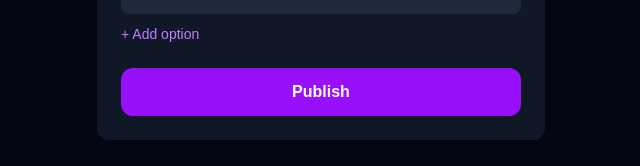
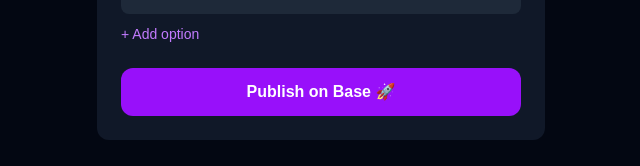
Before and after one commit to Dnyelfy/farcaster-poll, a Next.js app: page / in a window 1280 px wide. Both pictures are taken after a click on the button "+ Create Poll". Shown: the part 462-628 px from the top of the page, without its empty margins (319-959 px from the left). Built offline with nearby package versions, Linux system fonts and the light colour scheme.

Commit message:
add on-chain poll

```diff
--- a/app/page.tsx
+++ b/app/page.tsx
@@ -1,15 +1,46 @@
 "use client";
 import { useState } from "react";
+
+const CONTRACT_ADDRESS = "0xb496Ee4aEF089eb519bEB77Ce4440caF50Cec651";
+
+const CONTRACT_ABI = [
+  {
+    "inputs": [
+      { "internalType": "string", "name": "_question", "type": "string" },
+      { "internalType": "string[]", "name": "_options", "type": "string[]" }
+    ],
+    "name": "createPoll",
+    "outputs": [],
+    "stateMutability": "nonpayable",
+    "type": "function"
+  },
+  {
+    "inputs": [
+      { "internalType": "uint256", "name": "_pollId", "type": "uint256" },
+      { "internalType": "uint256", "name": "_optionIndex", "type": "uint256" }
+    ],
+    "name": "vote",
+    "outputs": [],
+    "stateMutability": "nonpayable",
+    "type": "function"
+  }
+];
 
 export default function Home() {
   const [question, setQuestion] = useState("");
   const [options, setOptions] = useState(["", ""]);
   const [view, setView] = useState<"home" | "create">("home");
   const [wallet, setWallet] = useState<string | null>(null);
+  const [loading, setLoading] = useState(false);
+  const [txHash, setTxHash] = useState<string | null>(null);
 
   const connectWallet = async () => {
     if (typeof window !== "undefined" && (window as any).ethereum) {
       const accounts = await (window as any).ethereum.request({ method: "eth_requestAccounts" });
+      await (window as any).ethereum.request({
+        method: "wallet_switchEthereumChain",
+        params: [{ chainId: "0x2105" }],
+      });
       setWallet(accounts[0]);
     } else {
       alert("Please install MetaMask!");
@@ -26,6 +57,29 @@
     setOptions(updated);
   };
 
+  const publishPoll = async () => {
+    if (!wallet) { alert("Connect wallet first!"); return; }
+    if (!question || options.filter(o => o).length < 2) { alert("Fill question and at least 2 options!"); return; }
+
+    setLoading(true);
+    try {
+      const { ethers } = await import("ethers");
+      const provider = new (ethers as any).BrowserProvider((window as any).ethereum);
+      const signer = await provider.getSigner();
+      const contract = new (ethers as any).Contract(CONTRACT_ADDRESS, CONTRACT_ABI, signer);
+      const tx = await contract.createPoll(question, options.filter(o => o));
+      setTxHash(tx.hash);
+      await tx.wait();
+      alert("Poll published on Base! 🎉");
+      setView("home");
+      setQuestion("");
+      setOptions(["", ""]);
+    } catch (e: any) {
+      alert("Error: " + e.message);
+    }
+    setLoading(false);
+  };
+
   return (
     <main className="min-h-screen bg-gray-950 text-white flex flex-col items-center p-4 pt-12">
       <h1 className="text-3xl font-bold mb-1">🗳️ Farcaster Poll</h1>
@@ -37,10 +91,7 @@
             ✅ {wallet.slice(0, 6)}...{wallet.slice(-4)}
           </div>
         ) : (
-          <button
-            onClick={connectWallet}
-            className="bg-blue-600 hover:bg-blue-700 text-white font-bold py-2 px-6 rounded-xl"
-          >
+          <button onClick={connectWallet} className="bg-blue-600 hover:bg-blue-700 text-white font-bold py-2 px-6 rounded-xl">
             Connect Wallet
           </button>
         )}
@@ -48,18 +99,13 @@
 
       {view === "home" && (
         <div className="w-full max-w-md">
-          <button
-            onClick={() => setView("create")}
-            className="w-full bg-purple-600 hover:bg-purple-700 text-white font-bold py-3 px-6 rounded-xl mb-6"
-          >
+          <button onClick={() => setView("create")} className="w-full bg-purple-600 hover:bg-purple-700 text-white font-bold py-3 px-6 rounded-xl mb-6">
             + Create Poll
           </button>
           <div className="bg-gray-900 rounded-xl p-4 mb-4">
             <p className="font-semibold mb-3">What is the best feature of Base?</p>
             {["Cheap gas ⛽", "Speed ⚡", "Coinbase support 🏦", "Ecosystem 🌐"].map((opt, i) => (
-              <button key={i} className="w-full text-left bg-gray-800 hover:bg-gray-700 rounded-lg px-4 py-2 mb-2">
-                {opt}
-              </button>
+              <button key={i} className="w-full text-left bg-gray-800 hover:bg-gray-700 rounded-lg px-4 py-2 mb-2">{opt}</button>
             ))}
             <p className="text-gray-500 text-sm mt-2">24 votes • 2 hours left</p>
           </div>
@@ -77,20 +123,21 @@
             onChange={e => setQuestion(e.target.value)}
           />
           {options.map((opt, i) => (
-            <input
-              key={i}
-              className="w-full bg-gray-800 rounded-lg px-4 py-3 mb-2 outline-none"
-              placeholder={`Option ${i + 1}`}
-              value={opt}
-              onChange={e => updateOption(i, e.target.value)}
-            />
+            <input key={i} className="w-full bg-gray-800 rounded-lg px-4 py-3 mb-2 outline-none"
+              placeholder={`Option ${i + 1}`} value={opt} onChange={e => updateOption(i, e.target.value)} />
           ))}
           {options.length < 4 && (
             <button onClick={addOption} className="text-purple-400 text-sm mb-4">+ Add option</button>
           )}
-          <button className="w-full bg-purple-600 hover:bg-purple-700 font-bold py-3 rounded-xl mt-2">
-            Publish
+          <button onClick={publishPoll} disabled={loading}
+            className="w-full bg-purple-600 hover:bg-purple-700 disabled:bg-gray-600 font-bold py-3 rounded-xl mt-2">
+            {loading ? "Publishing to Base..." : "Publish on Base 🚀"}
           </button>
+          {txHash && (
+            <a href={`https://basescan.org/tx/${txHash}`} target="_blank" className="text-blue-400 text-sm mt-2 block text-center">
+              View on Basescan ↗
+            </a>
+          )}
         </div>
       )}
     </main>
--- a/package.json
+++ b/package.json
@@ -11,6 +11,7 @@
   "dependencies": {
     "@farcaster/miniapp-sdk": "^0.3.0",
     "@tanstack/react-query": "^5.100.14",
+    "ethers": "^6.16.0",
     "next": "16.2.6",
     "react": "19.2.4",
     "react-dom": "19.2.4",
@@ -18,6 +19,7 @@
     "wagmi": "^3.6.16"
   },
   "devDependencies": {
+    "@nomicfoundation/hardhat-toolbox": "^7.0.0",
     "@tailwindcss/postcss": "^4",
     "@types/node": "^20",
     "@types/react": "^19",
```
Also changed, not shown: 1 other file (tests, documents, lock files or other folders).
